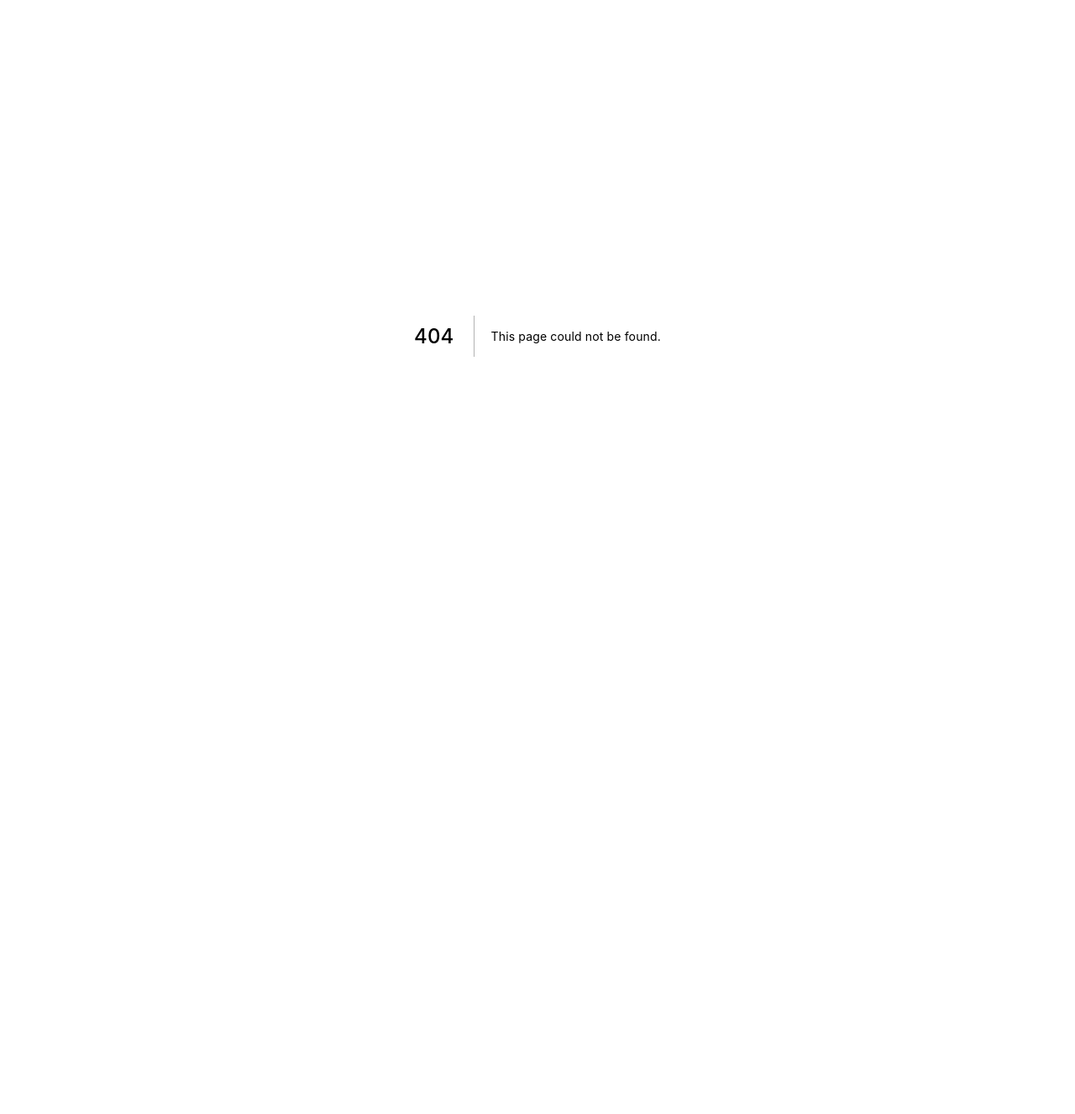
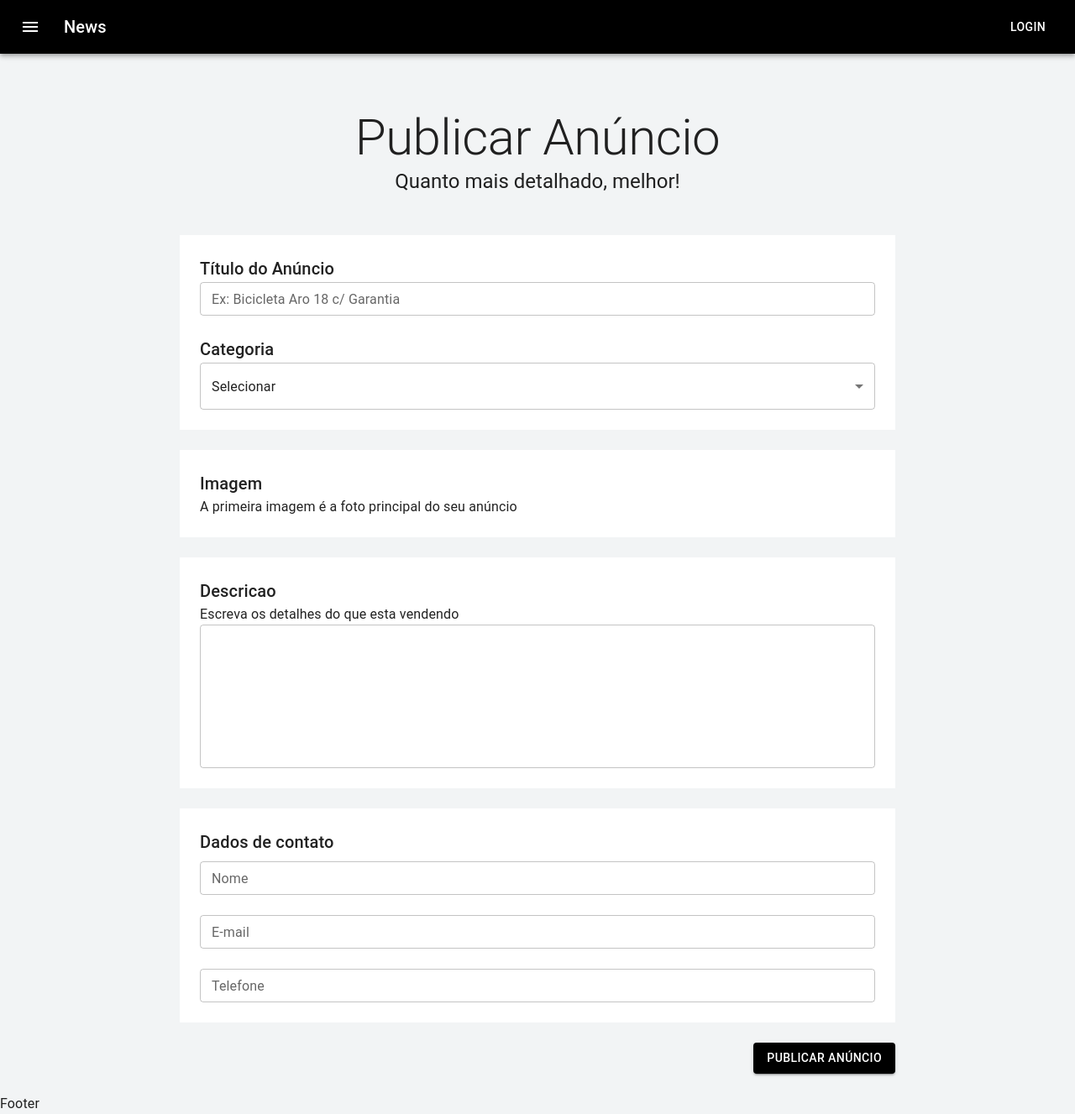
Before and after one commit to PauloHPMKT/Anunx-FFJS-Final-project, a Next.js app: page /user/publish in a window 1280 px wide. Before the commit this address had no page. Shown: the whole page at 84% size. Before the commit the page ends 800 px from the top, so only its background shows below. Built offline with nearby package versions, Linux system fonts and the light colour scheme.

Commit message:
adicionando pagina de publicar anuncio

```diff
--- /dev/null
+++ b/pages/user/publish.js
@@ -0,0 +1,143 @@
+import { Box, Button, Container, Select, TextField, Typography } from '@mui/material'
+import TemplateDefault from '../../src/templates/Default'
+import { createUseStyles } from 'react-jss'
+import theme from '../../src/theme'
+
+const useStyles = createUseStyles({
+  container: {
+    padding: theme.spacing(8, 0, 6),
+  },
+  box: {
+    backgroundColor: theme.palette.background.white,
+    padding: theme.spacing(3),
+  },
+  boxContainer: {
+    paddingBottom: theme.spacing(3),
+  }
+})
+
+
+const Publish = () => {
+const classes = useStyles()
+
+  return(
+    <TemplateDefault>
+      <Container maxWidth="sm" className={classes.container}>
+        <Typography variant="h2" component="h1" align="center" color="textPrimary">
+          Publicar Anúncio
+        </Typography>
+        <Typography variant="h5" component="h5" align="center" color="textPrimary">
+          Quanto mais detalhado, melhor!
+        </Typography>
+      </Container>
+
+      <Container maxWidth="md" className={classes.boxContainer}>
+        <Box className={classes.box}>
+          <Typography variant="h6" component="h6" color="textPrimary">
+            Título do Anúncio
+          </Typography>
+          <TextField
+            label="Ex: Bicicleta Aro 18 c/ Garantia"
+            size="small"
+            fullWidth
+          />
+          <br/><br/>
+          <Typography variant="h6" component="h6" color="textPrimary">
+            Categoria
+          </Typography>
+          <Select
+            native
+            value=""
+            fullWidth
+            //onChange={handleChangeCategory}
+            inputProps={{
+              name: 'age',
+            }}
+          >
+            <option value="">Selecionar</option>
+            <option value="1">Bebe e Crianca</option>
+            <option value="2">Agricultura</option>
+            <option value="3">Moda</option>
+            <option value="3">Carros, Motos e Barcos</option>
+            <option value="3">Servicos</option>
+            <option value="3">Lazer</option>
+            <option value="3">Animais</option>
+            <option value="3">Móveis, Casa e Jardim</option>
+            <option value="3">Imóveis</option>
+            <option value="3">Equipamentos e Ferramentas</option>
+            <option value="3">Celulares e Tablets</option>
+            <option value="3">Esporte</option>
+            <option value="3">tecnologia</option>
+            <option value="3">Emprego</option>
+            <option value="3">Outros</option>
+          </Select>
+
+        </Box>
+      </Container>
+
+      <Container maxWidth="md" className={classes.boxContainer}>
+        <Box className={classes.box}>
+          <Typography variant="h6" component="h6" color="textPrimary">
+            Imagem
+          </Typography>
+          <Typography variant="div" component="body2" color="textPrimary">
+            A primeira imagem é a foto principal do seu anúncio
+          </Typography>
+        </Box>
+      </Container>
+
+      <Container maxWidth="md" className={classes.boxContainer}>
+        <Box className={classes.box}>
+          <Typography variant="h6" component="h6" color="textPrimary">
+            Descricao
+          </Typography>
+          <Typography variant="div" component="body2" color="textPrimary">
+            Escreva os detalhes do que esta vendendo
+          </Typography>
+          <TextField
+            multiline
+            rows={6} //line height
+            variant="outlined"
+            fullWidth
+          />
+        </Box>
+      </Container>
+
+      <Container maxWidth="md" className={classes.boxContainer}>
+        <Box className={classes.box}>
+          <Typography variant="h6" component="h6" color="textPrimary" gutterBottom>
+            Dados de contato
+          </Typography>
+          <TextField
+            label="Nome"
+            variant="outlined"
+            size="small"
+            fullWidth
+          />
+          <br/><br/>
+          <TextField
+            label="E-mail"
+            variant="outlined"
+            size="small"
+            fullWidth
+          />
+          <br/><br/>
+          <TextField
+            label="Telefone"
+            variant="outlined"
+            size="small"
+            fullWidth
+          />
+        </Box>
+      </Container>
+
+      <Container maxWidth="md" className={classes.boxContainer}>
+        <Box textAlign="right">
+          <Button variant="contained" color="primary">Publicar Anúncio</Button>
+        </Box>
+      </Container>
+    </TemplateDefault>
+  )
+}
+
+export default Publish
--- a/src/theme.js
+++ b/src/theme.js
@@ -4,6 +4,10 @@
     palette: {
         primary: {
             main: '#000000',
+        },
+        background: {
+            default: 'rgb(242, 244, 245)',
+            white: '#ffffff',
         }
     }
 })
```
